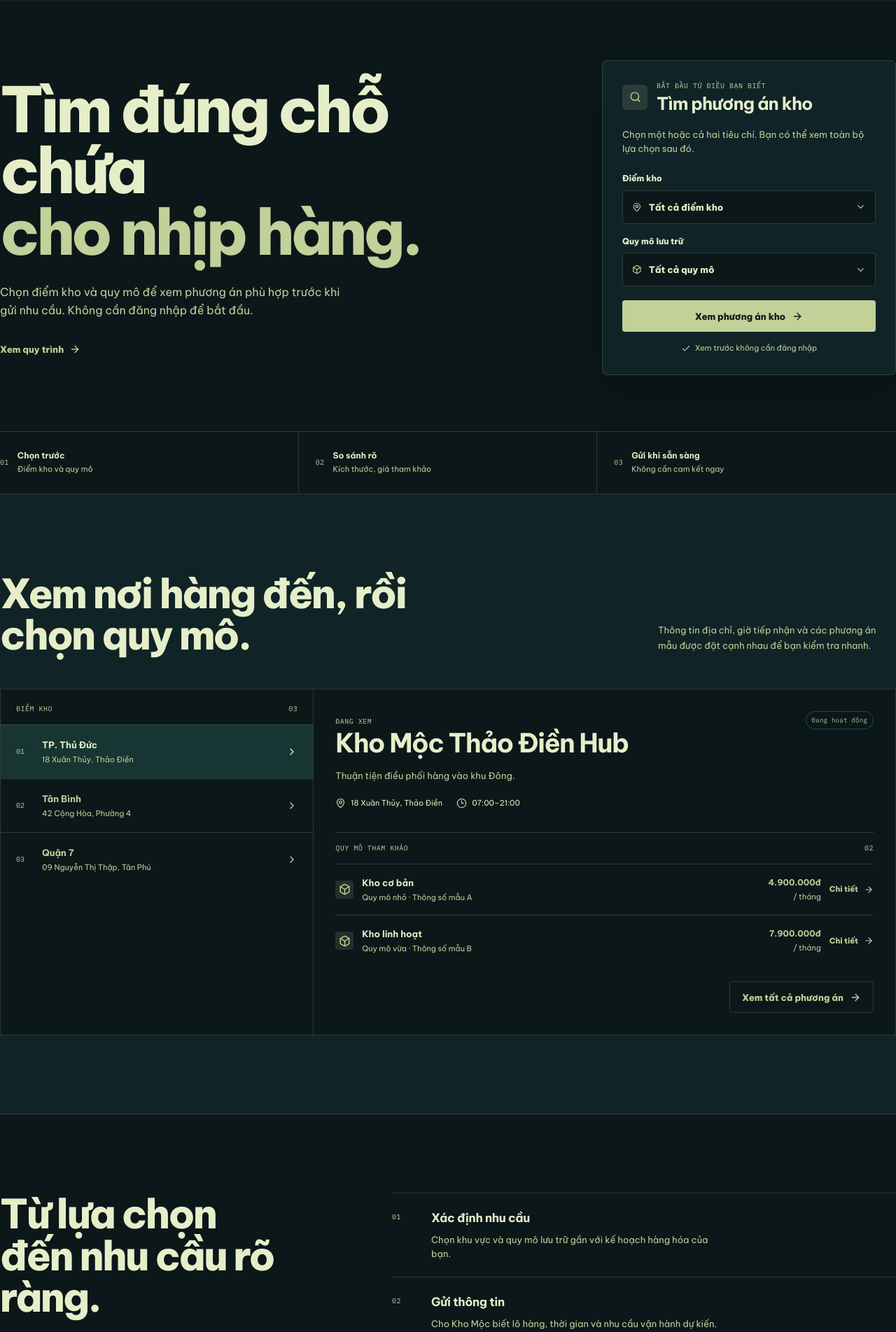
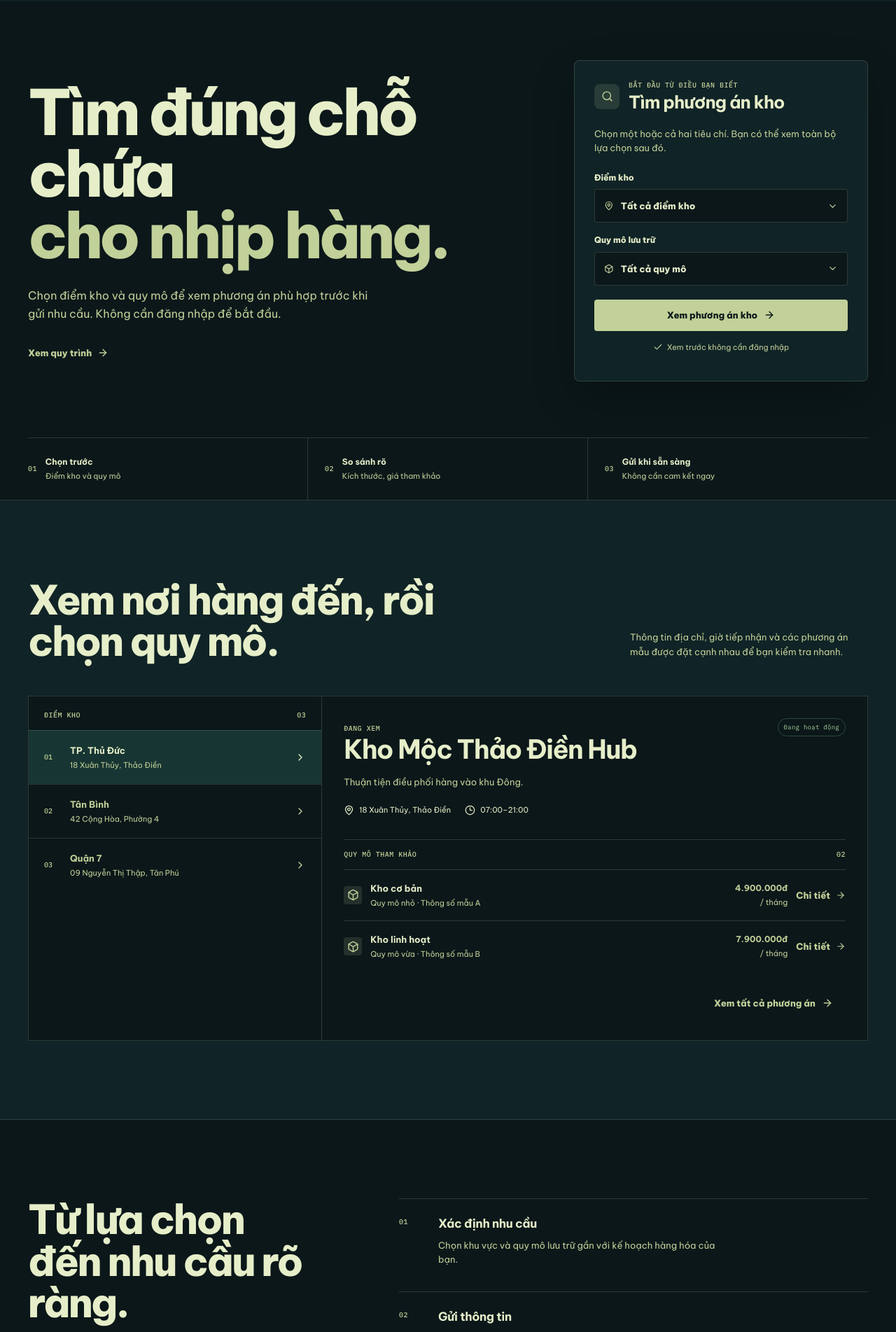
Before and after one commit to levihoccode/self-storage, a React (Vite) app in the folder frontend/: page / in a window 1280 px wide. Shown: the part 80-1983 px from the top of the page at 70% size. Built offline with nearby package versions, Linux system fonts and the light colour scheme.

Commit message:
refactor(fe): migrate landing page to tailwind

```diff
--- a/frontend/src/pages/LandingPage.tsx
+++ b/frontend/src/pages/LandingPage.tsx
@@ -11,6 +11,33 @@ import {
 } from "lucide-react";
 import { Navigate } from "../app/types";
 import { facilities, formatPrice, unitTypes } from "../mocks/catalog";
+
+const CONTAINER = "mx-auto w-[min(1200px,calc(100%-48px))] max-[760px]:w-[min(100%-32px,600px)]";
+const THEME_TRANSITION =
+  "transition-[background-color,color,border-color,box-shadow] duration-[280ms] ease";
+const LANDING_BUTTON =
+  "inline-flex min-h-[45px] items-center justify-center gap-[9px] rounded-sm border border-transparent px-[17px] text-[13px] font-[750] transition-colors duration-[180ms] ease";
+const PRIMARY_BUTTON = `${LANDING_BUTTON} bg-brand text-background hover:bg-brand-strong hover:text-background`;
+const SECONDARY_BUTTON = `${LANDING_BUTTON} border-border bg-transparent text-brand hover:border-brand hover:bg-brand-soft hover:text-ink`;
+const TEXT_LINK =
+  "inline-flex items-center gap-2 border-0 bg-transparent p-0 text-[13px] font-[750] text-brand hover:text-ink";
+const ROW_LINK = `${TEXT_LINK} whitespace-nowrap text-[11px] max-[760px]:col-start-3 max-[760px]:row-[1/span_2]`;
+const SECTION_TITLE = "m-0 max-w-[15ch] text-ink text-title";
+const LIST_HEADING =
+  "flex items-center justify-between gap-3.5 font-mono text-mono uppercase tracking-[0.05em] text-muted";
+
+function SectionHeading({ title, copy }: { title: string; copy: string }) {
+  return (
+    <div className="mb-12 grid grid-cols-[minmax(0,1fr)_minmax(260px,340px)] items-end gap-[50px] max-[900px]:gap-10 max-[760px]:block">
+      <div>
+        <h2 className={SECTION_TITLE}>{title}</h2>
+      </div>
+      <p className="m-0 mb-[3px] text-[13px] leading-[1.65] text-muted max-[760px]:mt-[22px] max-[760px]:max-w-[45ch]">
+        {copy}
+      </p>
+    </div>
+  );
+}
 
 export function LandingPage({ navigate }: { navigate: Navigate }) {
   const [facilityId, setFacilityId] = useState("");
@@ -33,43 +60,59 @@ export function LandingPage({ navigate }: { navigate: Navigate }) {
 
   return (
     <>
-      <section className="landing-hero">
-        <div className="container landing-hero-grid">
-          <div className="landing-hero-copy">
-            <h1>
+      <section className={`border-b border-border bg-background ${THEME_TRANSITION}`}>
+        <div
+          className={`${CONTAINER} grid grid-cols-[minmax(0,1fr)_minmax(360px,420px)] items-center gap-[clamp(48px,8vw,120px)] py-24 pb-20 max-[900px]:grid-cols-[minmax(0,1fr)_minmax(330px,390px)] max-[900px]:gap-[42px] max-[760px]:block max-[760px]:py-[72px] max-[760px]:pb-[58px]`}
+        >
+          <div className="max-w-[620px]">
+            <h1 className="m-0 max-w-[10ch] text-ink text-display max-[760px]:text-[clamp(3.1rem,14vw,5rem)]">
               Tìm đúng chỗ chứa
-              <span>cho nhịp hàng.</span>
+              <span className="block text-brand">cho nhịp hàng.</span>
             </h1>
-            <p>
+            <p className="mt-7 max-w-[47ch] text-[16px] leading-[1.65] text-muted">
               Chọn điểm kho và quy mô để xem phương án phù hợp trước khi gửi nhu cầu. Không cần đăng
               nhập để bắt đầu.
             </p>
-            <div className="landing-hero-links">
-              <a className="landing-text-link" href="#how-it-works">
+            <div className="mt-8 flex flex-wrap items-center gap-6">
+              <a className={TEXT_LINK} href="#how-it-works">
                 Xem quy trình <ArrowRight size={16} />
               </a>
             </div>
           </div>
 
-          <form className="landing-finder" onSubmit={browseFromFinder}>
-            <div className="landing-finder-heading">
-              <div className="landing-finder-icon" aria-hidden="true">
+          <form
+            className={`rounded-md border border-border bg-surface p-7 shadow-[0_24px_60px_rgba(0,0,0,0.22)] max-[760px]:mt-12 ${THEME_TRANSITION}`}
+            onSubmit={browseFromFinder}
+          >
+            <div className="flex items-center gap-[13px]">
+              <div
+                className="grid h-9 w-9 shrink-0 place-items-center rounded-md bg-brand-soft text-brand"
+                aria-hidden="true"
+              >
                 <Search size={17} />
               </div>
               <div>
-                <p className="landing-finder-label">Bắt đầu từ điều bạn biết</p>
-                <h2>Tìm phương án kho</h2>
+                <p className="m-0 mb-1 font-mono text-mono uppercase tracking-[0.05em] text-brand">
+                  Bắt đầu từ điều bạn biết
+                </p>
+                <h2 className="m-0 text-[25px] leading-[1.1] tracking-[-0.035em] text-ink">
+                  Tìm phương án kho
+                </h2>
               </div>
             </div>
-            <p className="landing-finder-copy">
+            <p className="mb-6 mt-5 text-[13px] leading-[1.55] text-muted">
               Chọn một hoặc cả hai tiêu chí. Bạn có thể xem toàn bộ lựa chọn sau đó.
             </p>
 
-            <label className="landing-field" htmlFor="landing-facility">
+            <label
+              className="mb-4 block text-[12px] font-[750] text-ink"
+              htmlFor="landing-facility"
+            >
               <span>Điểm kho</span>
-              <div className="landing-select-wrap">
+              <div className="mt-[7px] flex min-h-12 items-center gap-2.5 rounded-sm border border-border bg-background px-[13px] text-muted focus-within:border-brand focus-within:shadow-[0_0_0_3px_var(--brand-soft)] [&>svg:last-child]:pointer-events-none [&>svg:last-child]:shrink-0">
                 <MapPin size={16} aria-hidden="true" />
                 <select
+                  className="w-full min-w-0 appearance-none border-0 bg-transparent text-[13px] text-ink outline-0 invalid:text-muted"
                   id="landing-facility"
                   value={facilityId}
                   onChange={(event) => setFacilityId(event.target.value)}
@@ -85,11 +128,15 @@ export function LandingPage({ navigate }: { navigate: Navigate }) {
               </div>
             </label>
 
-            <label className="landing-field" htmlFor="landing-unit-type">
+            <label
+              className="mb-4 block text-[12px] font-[750] text-ink"
+              htmlFor="landing-unit-type"
+            >
               <span>Quy mô lưu trữ</span>
-              <div className="landing-select-wrap">
+              <div className="mt-[7px] flex min-h-12 items-center gap-2.5 rounded-sm border border-border bg-background px-[13px] text-muted focus-within:border-brand focus-within:shadow-[0_0_0_3px_var(--brand-soft)] [&>svg:last-child]:pointer-events-none [&>svg:last-child]:shrink-0">
                 <Box size={16} aria-hidden="true" />
                 <select
+                  className="w-full min-w-0 appearance-none border-0 bg-transparent text-[13px] text-ink outline-0 invalid:text-muted"
                   id="landing-unit-type"
                   value={typeId}
                   onChange={(event) => setTypeId(event.target.value)}
@@ -105,61 +152,58 @@ export function LandingPage({ navigate }: { navigate: Navigate }) {
               </div>
             </label>
 
-            <button className="landing-button landing-button-primary" type="submit">
+            <button className={`${PRIMARY_BUTTON} mt-1 w-full`} type="submit">
               Xem phương án kho <ArrowRight size={16} />
             </button>
-            <p className="landing-finder-footnote">
+            <p className="mt-[15px] flex items-center justify-center gap-1.5 text-[11px] text-muted [&>svg]:text-success">
               <Check size={14} aria-hidden="true" /> Xem trước không cần đăng nhập
             </p>
           </form>
         </div>
 
-        <div className="container landing-proof-row" aria-label="Điều bạn có thể làm trên Kho Mộc">
-          <div className="landing-proof-item">
-            <span className="landing-proof-mark" aria-hidden="true">
-              01
+        <div
+          className={`${CONTAINER} grid grid-cols-3 border-t border-border max-[760px]:grid-cols-1`}
+          aria-label="Điều bạn có thể làm trên Kho Mộc"
+        >
+          {[
+            { mark: "01", title: "Chọn trước", copy: "Điểm kho và quy mô" },
+            { mark: "02", title: "So sánh rõ", copy: "Kích thước, giá tham khảo" },
+            { mark: "03", title: "Gửi khi sẵn sàng", copy: "Không cần cam kết ngay" },
+          ].map((item) => (
+            <div
+              key={item.mark}
+              className={`flex min-h-[88px] items-center gap-3 border-r border-border px-6 py-4 first:pl-0 last:border-r-0 last:pr-0 max-[760px]:min-h-[63px] max-[760px]:border-r-0 max-[760px]:border-b max-[760px]:px-0 max-[760px]:py-[14px] max-[760px]:last:border-b-0 ${THEME_TRANSITION}`}
+            >
+              <span className="font-mono text-mono tracking-[0.04em] text-brand" aria-hidden="true">
+                {item.mark}
               </span>
-            <span>
-              <strong>Chọn trước</strong>
-              <small>Điểm kho và quy mô</small>
+              <span className="grid gap-0.5">
+                <strong className="text-[12px] text-ink">{item.title}</strong>
+                <small className="text-[11px] text-muted">{item.copy}</small>
               </span>
             </div>
-          <div className="landing-proof-item">
-            <span className="landing-proof-mark" aria-hidden="true">
-              02
-            </span>
-            <span>
-              <strong>So sánh rõ</strong>
-              <small>Kích thước, giá tham khảo</small>
-            </span>
-          </div>
-          <div className="landing-proof-item">
-            <span className="landing-proof-mark" aria-hidden="true">
-              03
-            </span>
-            <span>
-              <strong>Gửi khi sẵn sàng</strong>
-              <small>Không cần cam kết ngay</small>
-            </span>
-          </div>
+          ))}
         </div>
       </section>
 
-      <section className="landing-facilities" id="support">
-        <div className="container">
-          <div className="landing-section-heading">
-            <div>
-              <h2>Xem nơi hàng đến, rồi chọn quy mô.</h2>
-            </div>
-            <p>
-              Thông tin địa chỉ, giờ tiếp nhận và các phương án mẫu được đặt cạnh nhau để bạn kiểm
-              tra nhanh.
-            </p>
-          </div>
+      <section
+        className={`border-b border-border bg-surface py-28 max-[760px]:py-[76px] ${THEME_TRANSITION}`}
+        id="support"
+      >
+        <div className={CONTAINER}>
+          <SectionHeading
+            title="Xem nơi hàng đến, rồi chọn quy mô."
+            copy="Thông tin địa chỉ, giờ tiếp nhận và các phương án mẫu được đặt cạnh nhau để bạn kiểm tra nhanh."
+          />
 
-          <div className="landing-directory">
-            <div className="landing-facility-list" aria-label="Chọn điểm kho">
-              <div className="landing-list-heading">
+          <div
+            className={`grid grid-cols-[minmax(250px,0.7fr)_minmax(0,1.3fr)] border border-border bg-background max-[760px]:block ${THEME_TRANSITION}`}
+          >
+            <div
+              className="border-r border-border py-5 max-[760px]:border-b max-[760px]:border-r-0 max-[760px]:border-border"
+              aria-label="Chọn điểm kho"
+            >
+              <div className={`${LIST_HEADING} px-[22px] pb-3.5`}>
                 <span>Điểm kho</span>
                 <span>{String(facilities.length).padStart(2, "0")}</span>
               </div>
@@ -168,17 +212,25 @@ export function LandingPage({ navigate }: { navigate: Navigate }) {
                 return (
                   <button
                     key={facility.id}
-                    className={`landing-facility-option ${isSelected ? "is-selected" : ""}`}
+                    className={`group grid w-full grid-cols-[25px_minmax(0,1fr)_16px] items-center gap-3 border-0 border-t border-border px-[22px] py-[18px] text-left transition-[color,background-color] duration-[180ms] ease hover:bg-surface-subtle hover:text-ink ${
+                      isSelected ? "bg-surface-subtle text-ink" : "bg-transparent text-muted"
+                    }`}
                     type="button"
                     aria-pressed={isSelected}
                     onClick={() => setSelectedFacilityId(facility.id)}
                   >
-                    <span className="landing-facility-index">
+                    <span
+                      className={`font-mono text-mono group-hover:text-brand ${
+                        isSelected ? "text-brand" : "text-muted"
+                      }`}
+                    >
                       {String(index + 1).padStart(2, "0")}
                     </span>
-                    <span className="landing-facility-option-copy">
-                      <strong>{facility.district}</strong>
-                      <small>{facility.address}</small>
+                    <span className="grid min-w-0 gap-[3px]">
+                      <strong className="truncate text-[13px] font-bold text-current">
+                        {facility.district}
+                      </strong>
+                      <small className="truncate text-[11px] text-muted">{facility.address}</small>
                     </span>
                     <ChevronRight size={16} aria-hidden="true" />
                   </button>
@@ -187,16 +239,27 @@ export function LandingPage({ navigate }: { navigate: Navigate }) {
             </div>
 
             {selectedFacility && (
-              <article className="landing-facility-detail" aria-live="polite">
-                <div className="landing-facility-detail-top">
+              <article
+                className="min-w-0 p-[31px] max-[760px]:p-[25px_20px_22px]"
+                aria-live="polite"
+              >
+                <div className="flex items-start justify-between gap-[18px]">
                   <div>
-                    <span className="landing-detail-label">Đang xem</span>
-                    <h3>{selectedFacility.name}</h3>
+                    <span className="font-mono text-mono uppercase tracking-[0.05em] text-brand">
+                      Đang xem
+                    </span>
+                    <h3 className="m-0 max-w-[17ch] text-[clamp(1.6rem,3vw,2.35rem)] leading-[1.08] tracking-[-0.04em] text-ink">
+                      {selectedFacility.name}
+                    </h3>
                   </div>
-                  <span className="landing-facility-status">Đang hoạt động</span>
+                  <span className="shrink-0 rounded-full border border-[rgba(140,221,166,0.25)] px-2 py-[5px] font-mono text-[9px] tracking-[0.03em] text-success">
+                    Đang hoạt động
+                  </span>
                 </div>
-                <p className="landing-facility-note">{selectedFacility.note}</p>
-                <div className="landing-facility-meta">
+                <p className="mt-4 max-w-[48ch] text-[13px] leading-[1.6] text-muted">
+                  {selectedFacility.note}
+                </p>
+                <div className="mt-[21px] flex flex-wrap gap-x-5 gap-y-2 text-[11px] text-ink [&>span]:inline-flex [&>span]:items-center [&>span]:gap-[7px] [&>svg]:text-brand">
                   <span>
                     <MapPin size={15} /> {selectedFacility.address}
                   </span>
@@ -205,28 +268,36 @@ export function LandingPage({ navigate }: { navigate: Navigate }) {
                   </span>
                 </div>
 
-                <div className="landing-unit-list">
-                  <div className="landing-list-heading">
+                <div className="mt-[33px] border-t border-border">
+                  <div className={`${LIST_HEADING} px-0 py-3.5`}>
                     <span>Quy mô tham khảo</span>
                     <span>{String(selectedUnits.length).padStart(2, "0")}</span>
                   </div>
                   {selectedUnits.map((unit) => (
-                    <div className="landing-unit-row" key={unit.id}>
-                      <div className="landing-unit-signal" aria-hidden="true">
+                    <div
+                      className="grid grid-cols-[26px_minmax(0,1fr)_auto_auto] items-center gap-3 border-t border-border py-4 max-[760px]:grid-cols-[26px_minmax(0,1fr)_auto]"
+                      key={unit.id}
+                    >
+                      <div
+                        className="grid h-[26px] w-[26px] place-items-center rounded-sm bg-brand-soft text-brand"
+                        aria-hidden="true"
+                      >
                         <Box size={17} />
                       </div>
-                      <div className="landing-unit-copy">
-                        <strong>{unit.name}</strong>
-                        <span>
+                      <div className="grid min-w-0 gap-[3px]">
+                        <strong className="text-[13px] text-ink">{unit.name}</strong>
+                        <span className="text-[11px] text-muted">
                           {unit.capacity} · {unit.size}
                         </span>
                       </div>
-                      <div className="landing-unit-price">
-                        <strong>{formatPrice(unit.monthlyPrice)}đ</strong>
-                        <span>/ tháng</span>
+                      <div className="grid justify-items-end gap-0.5 max-[760px]:col-start-2 max-[760px]:justify-items-start">
+                        <strong className="text-[12px] text-brand">
+                          {formatPrice(unit.monthlyPrice)}đ
+                        </strong>
+                        <span className="text-[11px] text-muted">/ tháng</span>
                       </div>
                       <button
-                        className="landing-row-link"
+                        className={ROW_LINK}
                         type="button"
                         onClick={() =>
                           navigate(`/units?facility=${selectedFacility.id}&type=${unit.id}`)
@@ -238,9 +309,9 @@ export function LandingPage({ navigate }: { navigate: Navigate }) {
                   ))}
                 </div>
 
-                <div className="landing-detail-actions">
+                <div className="mt-[22px] flex justify-end">
                   <button
-                    className="landing-button landing-button-secondary"
+                    className={SECONDARY_BUTTON}
                     type="button"
                     onClick={() => navigate(`/units?facility=${selectedFacility.id}`)}
                   >
@@ -253,48 +324,66 @@ export function LandingPage({ navigate }: { navigate: Navigate }) {
         </div>
       </section>
 
-      <section className="landing-process" id="how-it-works">
-        <div className="container landing-process-grid">
+      <section
+        className={`border-b border-border bg-background py-28 max-[760px]:py-[76px] ${THEME_TRANSITION}`}
+        id="how-it-works"
+      >
+        <div
+          className={`${CONTAINER} grid grid-cols-[minmax(260px,0.75fr)_minmax(0,1.25fr)] gap-[clamp(50px,10vw,140px)] max-[900px]:gap-10 max-[760px]:block`}
+        >
           <div>
-            <h2>Từ lựa chọn đến nhu cầu rõ ràng.</h2>
-            <p className="landing-process-intro">
+            <h2 className={`${SECTION_TITLE} max-w-[10ch]`}>Từ lựa chọn đến nhu cầu rõ ràng.</h2>
+            <p className="mt-6 max-w-[32ch] text-[13px] leading-[1.65] text-muted max-[760px]:mt-[22px]">
               Bạn luôn biết mình đang ở bước nào và cần chuẩn bị điều gì tiếp theo.
             </p>
           </div>
-          <div className="landing-process-list">
-            <article>
-              <span className="landing-process-number">01</span>
+          <div className="border-t border-border">
+            {[
+              {
+                number: "01",
+                title: "Xác định nhu cầu",
+                copy: "Chọn khu vực và quy mô lưu trữ gần với kế hoạch hàng hóa của bạn.",
+              },
+              {
+                number: "02",
+                title: "Gửi thông tin",
+                copy: "Cho Kho Mộc biết lô hàng, thời gian và nhu cầu vận hành dự kiến.",
+              },
+              {
+                number: "03",
+                title: "Chốt phương án",
+                copy: "Đội ngũ phản hồi, thống nhất lịch và các bước tiếp theo.",
+              },
+            ].map((step) => (
+              <article
+                key={step.number}
+                className="grid grid-cols-[42px_minmax(0,1fr)] gap-3.5 border-b border-border py-[22px]"
+              >
+                <span className="pt-1 font-mono text-mono tracking-[0.04em] text-brand">
+                  {step.number}
+                </span>
                 <div>
-                <h3>Xác định nhu cầu</h3>
-                <p>Chọn khu vực và quy mô lưu trữ gần với kế hoạch hàng hóa của bạn.</p>
+                  <h3 className="m-0 text-[17px] tracking-[-0.02em] text-ink">{step.title}</h3>
+                  <p className="mt-[7px] max-w-[47ch] text-[13px] leading-[1.6] text-muted">
+                    {step.copy}
+                  </p>
                 </div>
               </article>
-            <article>
-              <span className="landing-process-number">02</span>
-              <div>
-                <h3>Gửi thông tin</h3>
-                <p>Cho Kho Mộc biết lô hàng, thời gian và nhu cầu vận hành dự kiến.</p>
-              </div>
-            </article>
-            <article>
-              <span className="landing-process-number">03</span>
-              <div>
-                <h3>Chốt phương án</h3>
-                <p>Đội ngũ phản hồi, thống nhất lịch và các bước tiếp theo.</p>
-              </div>
-            </article>
+            ))}
           </div>
         </div>
       </section>
 
-      <section className="landing-final-cta">
-        <div className="container landing-final-cta-inner">
+      <section className={`bg-surface-subtle py-[72px] ${THEME_TRANSITION}`}>
+        <div className={`${CONTAINER} flex items-center justify-between gap-8 max-[760px]:block`}>
           <div>
-            <h2>Đã biết quy mô?</h2>
-            <p>Gửi nhu cầu lưu trữ khi bạn đã sẵn sàng.</p>
+            <h2 className="m-0 text-[clamp(2rem,4vw,3rem)] font-[750] leading-[1.03] tracking-[-0.045em] text-ink">
+              Đã biết quy mô?
+            </h2>
+            <p className="mt-2 text-[13px] text-muted">Gửi nhu cầu lưu trữ khi bạn đã sẵn sàng.</p>
           </div>
           <button
-            className="landing-button landing-button-primary"
+            className={`${PRIMARY_BUTTON} shrink-0 max-[760px]:mt-[26px]`}
             type="button"
             onClick={() => navigate("/rental-requests/new")}
           >
--- a/frontend/src/pages/RequestPage.tsx
+++ b/frontend/src/pages/RequestPage.tsx
@@ -18,7 +18,7 @@ export function RequestPage({ navigate }: { navigate: Navigate }) {
   if (submitted)
     return (
       <section className={FORM_PAGE}>
-        <div className="container narrow-container">
+        <div className="mx-auto w-[min(620px,calc(100%-40px))]">
           <SuccessState
             title="Đã nhận nhu cầu."
             description="Đội ngũ vận hành sẽ kiểm tra phương án và phản hồi qua email hoặc số điện thoại."
@@ -48,7 +48,7 @@ export function RequestPage({ navigate }: { navigate: Navigate }) {
             Chọn điểm kho, quy mô và thời gian bắt đầu.
           </p>
         </div>
-        <form className="request-form" onSubmit={submit}>
+        <form onSubmit={submit}>
           <div className="rounded-md border border-border bg-surface p-7">
             <div className="flex items-start gap-[14px] border-b border-border pb-[22px]">
               <div>
```
Lines whose indentation alone changed are shown as unchanged.
